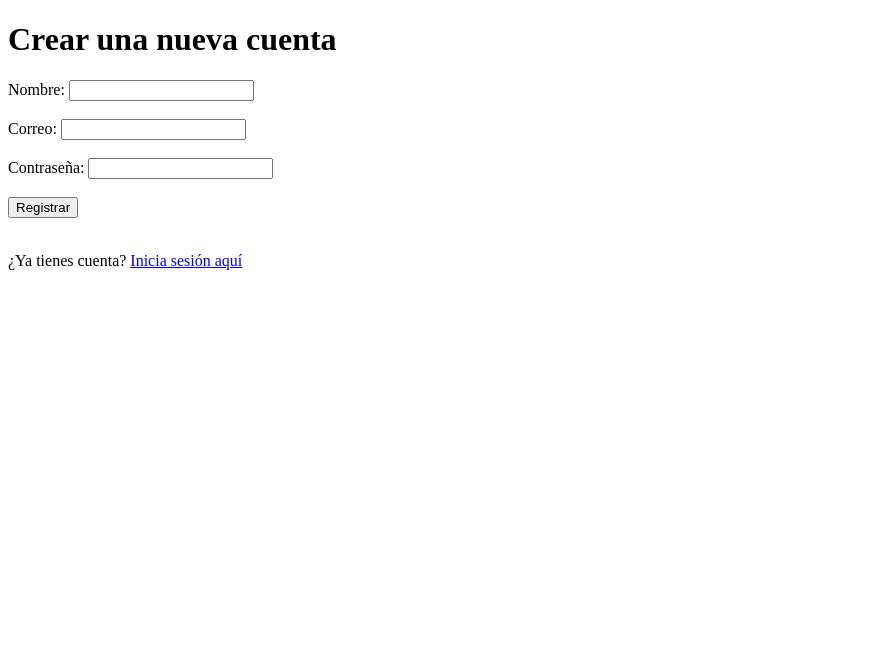
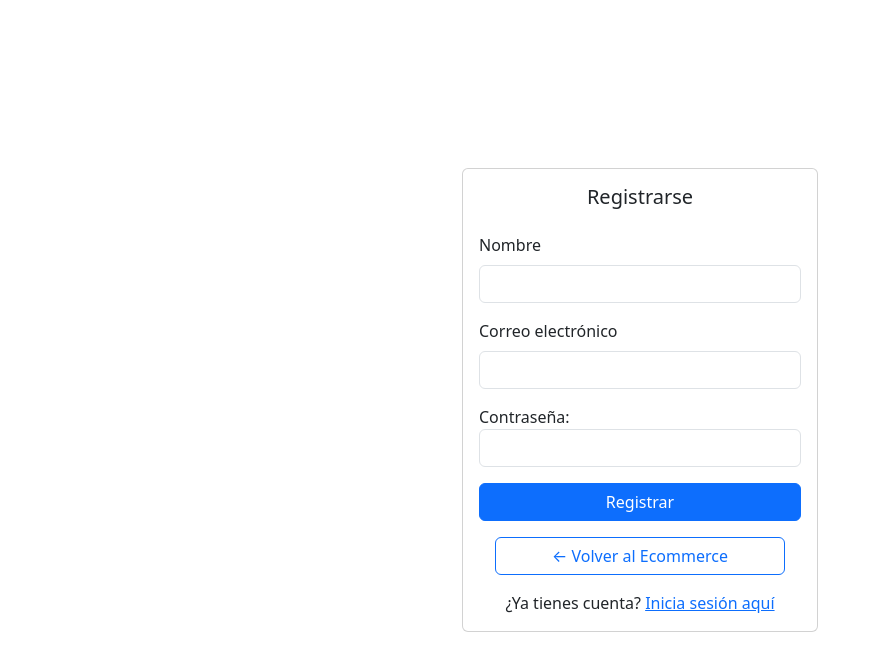
Before and after one commit to Fram016/ecommerce, a website: page views/auth/registrarse.html in a window 1280 px wide. Shown: the whole page, without its empty margins (0-873 px from the left). Drawn offline with nearby package versions, Linux system fonts and the light colour scheme.

Commit message:
Formulario de registro adaptado con bootstrap

```diff
--- a/views/auth/registrarse.html
+++ b/views/auth/registrarse.html
@@ -1,28 +1,58 @@
 <!DOCTYPE html>
 <html lang="es">
+
 <head>
     <meta charset="UTF-8">
     <meta name="viewport" content="width=device-width, initial-scale=1.0">
-    <title>Registro</title>
+    <title>Iniciar sesión - Ecommerce</title>
+    <link rel="stylesheet" href="/static/bootstrap/dist/css/bootstrap.min.css">
 </head>
-<body>
-    <h1>Crear una nueva cuenta</h1>
 
-    <form action="/registrarse" method="POST">
-        <label for="nombre">Nombre:</label>
-        <input type="text" id="nombre" name="nombre" required><br><br>
+<body class="d-flex justify-content-center align-items-center vh-100">
+    <div class="container">
+        <div class="row justify-content-center">
+            <div class="col-md-6 col-lg-4">
+                <div class="card">
+                    <div class="card-body">
 
-        <label for="correo">Correo:</label>
-        <input type="email" id="correo" name="correo" required><br><br>
+                        <h5 class="card-title text-center mb-4">Registrarse</h5>
+                        <form action="/registrarse" method="POST">
+                            <!-- Campo para el nombre -->
+                            <div class="mb-3">
+                                <label for="nombre" class="form-label">Nombre</label>
+                                <input type="text" class="form-control" id="nombre" name="nombre" required>
+                            </div>
 
-        <label for="clave_segura">Contraseña:</label>
-        <input type="password" id="clave_segura" name="clave_segura" required><br><br>
+                            <!-- Campo para el correo -->
+                            <div class="mb-3">
+                                <label for="correo" class="form-label">Correo electrónico</label>
+                                <input type="email" class="form-control" id="correo" name="correo" required>
+                            </div>
 
+                            <!-- Campo para la contraseña -->
+                            <div class="mb-3">
+                                <label for="clave_segura">Contraseña:</label>
+                                <input type="password" class="form-control" id="clave_segura" name="clave_segura" required>
+                            </div>
+                            <!-- Botón de submit -->
+                            <button type="submit" class="btn btn-primary w-100">Registrar</button>
+                        </form>
+                        <div class="card-body text-center">
+                            <!-- Botón de regreso -->
+                            <a href="/" class="btn btn-outline-primary w-100">
+                                ← Volver al Ecommerce
+                            </a>
+                        </div>
+                        <div class="text-center">
+                            ¿Ya tienes cuenta? <a href="/login">Inicia sesión aquí
+                        </div>
+                    </div>
+                </div>
+            </div>
+        </div>
+    </div>
 
-        <button type="submit">Registrar</button>
-    </form>
+    <script src="/static/bootstrap/dist/js/bootstrap.bundle.min.js"></script>
+</body>
 
-    <br>
-    <p>¿Ya tienes cuenta? <a href="/login">Inicia sesión aquí</a></p>
-</body>
 </html>
```
Also changed, not shown: 2 other files.
